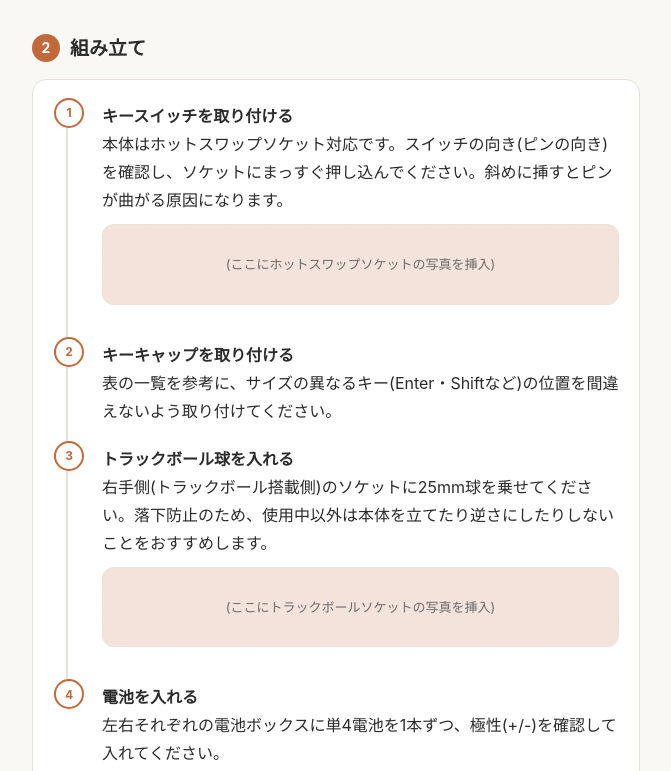
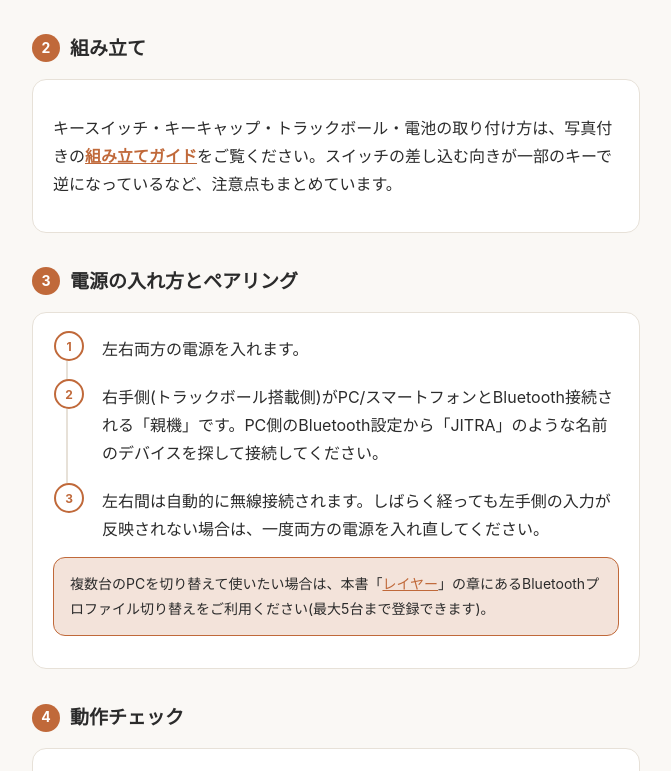
Before and after one commit to fuku813-ui/zmk-config-JITRA, a plain HTML site: page docs/index.html in a window 1280 px wide. Shown: the part 1372-2143 px from the top of the page, without its empty margins (304-975 px from the left). Drawn offline with Linux system fonts and the light colour scheme.

Commit message:
Guides: add key-test step; point manual to assembly and firmware guides
- assembly.html: new step 9 to check every key on keytest.html before use
- index.html: replace placeholder assembly section with a link to the guide,
  link firmware section to firmware.html, fix switch count 65 -> 64

Co-Authored-By: Claude Opus 5.5 <noreply@anthropic.com>
Claude-Session: https://claude.ai/code/session_0136TK1R6CR7MMbbg8DDpzhT

```diff
--- a/docs/index.html
+++ b/docs/index.html
@@ -240,7 +240,7 @@
       <p><strong>JITRA本体は組み立て済み</strong>でお届けします。出荷前にキー入力・トラックボール・エンコーダー・左右間の無線通信は確認済みです。ただし、以下のものは<strong>同梱されていません</strong>。ご自身でご用意ください。</p>
       <table>
         <tr><th>単4電池</th><td>2本(左右それぞれ1本ずつ)</td></tr>
-        <tr><th>キースイッチ</th><td>Choc V2 ロープロファイル対応品 65個</td></tr>
+        <tr><th>キースイッチ</th><td>Choc V2 ロープロファイル対応品 64個</td></tr>
         <tr><th>キーキャップ</th><td>Choc V2対応、1U×53 / 1.25U×6 / 1.5U×1 / 1.75U×2 / 2.25U×1 / ISO Enter×1</td></tr>
         <tr><th>トラックボール球</th><td>25mm 1個</td></tr>
         <tr><th>USBケーブル</th><td>Type-C(主に充電ではなくファームウェア更新時に使用)</td></tr>
@@ -252,26 +252,7 @@
   <section id="assemble">
     <h2><span class="num">2</span>組み立て</h2>
     <div class="card">
-      <ul class="steps">
-        <li data-step="1">
-          <strong>キースイッチを取り付ける</strong><br>
-          本体はホットスワップソケット対応です。スイッチの向き(ピンの向き)を確認し、ソケットにまっすぐ押し込んでください。斜めに挿すとピンが曲がる原因になります。
-          <div class="photo-slot">(ここにホットスワップソケットの写真を挿入)</div>
-        </li>
-        <li data-step="2">
-          <strong>キーキャップを取り付ける</strong><br>
-          表の一覧を参考に、サイズの異なるキー(Enter・Shiftなど)の位置を間違えないよう取り付けてください。
-        </li>
-        <li data-step="3">
-          <strong>トラックボール球を入れる</strong><br>
-          右手側(トラックボール搭載側)のソケットに25mm球を乗せてください。落下防止のため、使用中以外は本体を立てたり逆さにしたりしないことをおすすめします。
-          <div class="photo-slot">(ここにトラックボールソケットの写真を挿入)</div>
-        </li>
-        <li data-step="4">
-          <strong>電池を入れる</strong><br>
-          左右それぞれの電池ボックスに単4電池を1本ずつ、極性(+/-)を確認して入れてください。
-        </li>
-      </ul>
+      <p>キースイッチ・キーキャップ・トラックボール・電池の取り付け方は、写真付きの<a href="assembly.html"><strong>組み立てガイド</strong></a>をご覧ください。スイッチの差し込む向きが一部のキーで逆になっているなど、注意点もまとめています。</p>
     </div>
   </section>
 
@@ -347,7 +328,7 @@
     <div class="card">
       <p>本製品はオープンソースファームウェア「ZMK」で動作しています。キー配列は以下のGitHubリポジトリで公開されており、ご自身でカスタマイズして書き込むこともできます(自己責任でお願いいたします)。</p>
       <p><a href="https://github.com/fuku813-ui/zmk-config-JITRA" target="_blank" rel="noopener">github.com/fuku813-ui/zmk-config-JITRA</a></p>
-      <p>GitHub上で自動的にビルドされたファイル(.uf2)を、USBケーブル接続時にリセットボタンを素早く2回押して書き込みモードにしたうえで、表示されるドライブにドラッグ&ドロップすることで書き込めます。</p>
+      <p>キー配列の変更、ファームウェアの書き込み、接続のリセットの手順は<a href="firmware.html"><strong>キー配列・ファームウェアガイド</strong></a>をご覧ください。</p>
     </div>
   </section>
 
```
Also changed, not shown: docs/assembly.html (+15 -3 lines).
